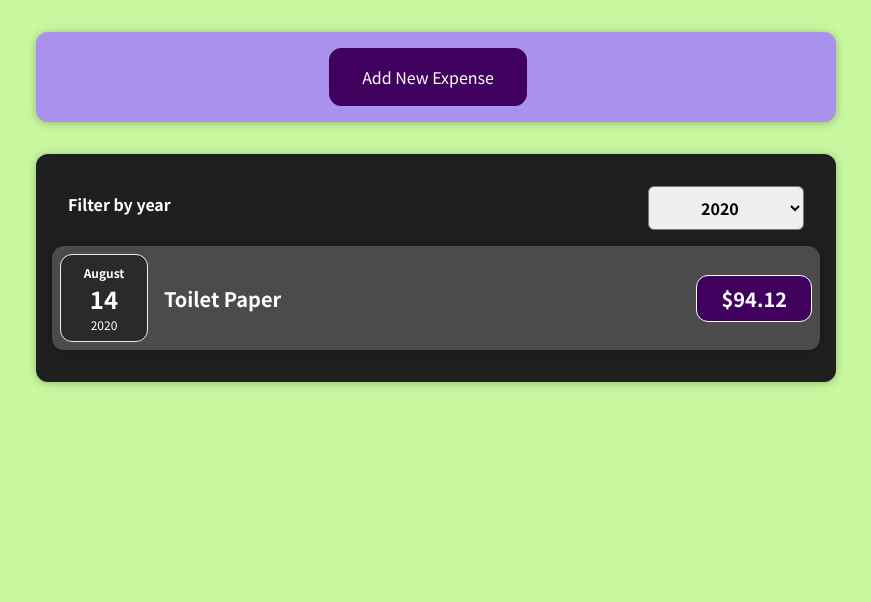
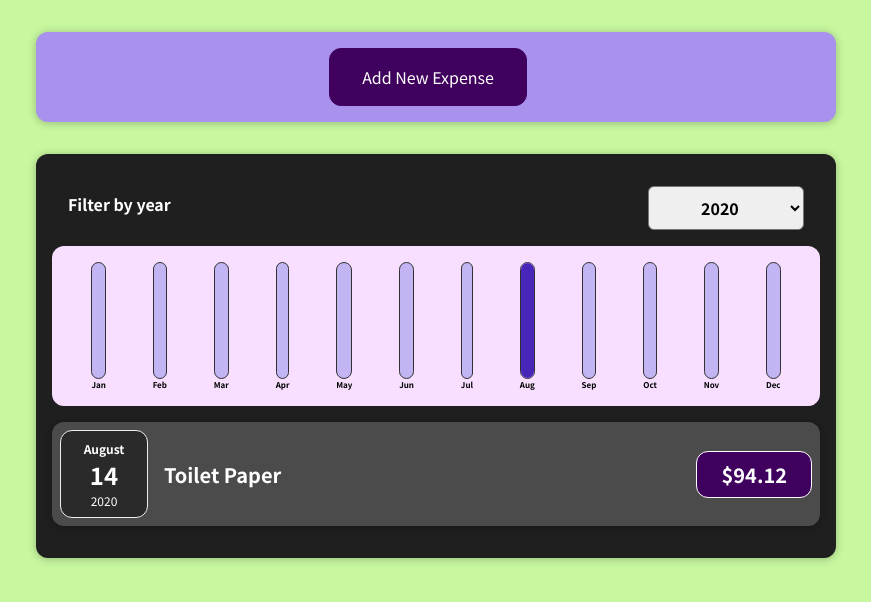
Before and after one commit to Derryck2020/react-first-compo-app, a React (Create React App) app in the folder 01-starting-setup/: page / in a window 1280 px wide. Shown: the top 602 px of the page, without its empty margins (204-1075 px from the left). Built offline with nearby package versions, Linux system fonts and the light colour scheme.

Commit message:
update of files

```diff
--- a/01-starting-setup/src/components/Expenses/Expenses.js
+++ b/01-starting-setup/src/components/Expenses/Expenses.js
@@ -3,8 +3,9 @@ import ExpensesList from './ExpensesList';
 import ExpensesFilter from './ExpensesFilter';
 import Card from '../UI/Card';
 import './Expenses.css';
+import ExpensesChart from './ExpensesChart';
 
-const Expense = (props) => {
+const Expenses = (props) => {
 	const [filteredYear, setFilteredYear] = useState('2020');
 	const filterChangeHandler = (selectedYear) => {
 		setFilteredYear(selectedYear);
@@ -21,10 +22,11 @@ const Expense = (props) => {
 					selected={filteredYear}
 					onChangeFilter={filterChangeHandler}
 				/>
+				<ExpensesChart expenses={filteredExpenses} />
 				<ExpensesList items={filteredExpenses} />
 			</Card>
 		</div>
 	);
 };
 
-export default Expense;
+export default Expenses;
```
